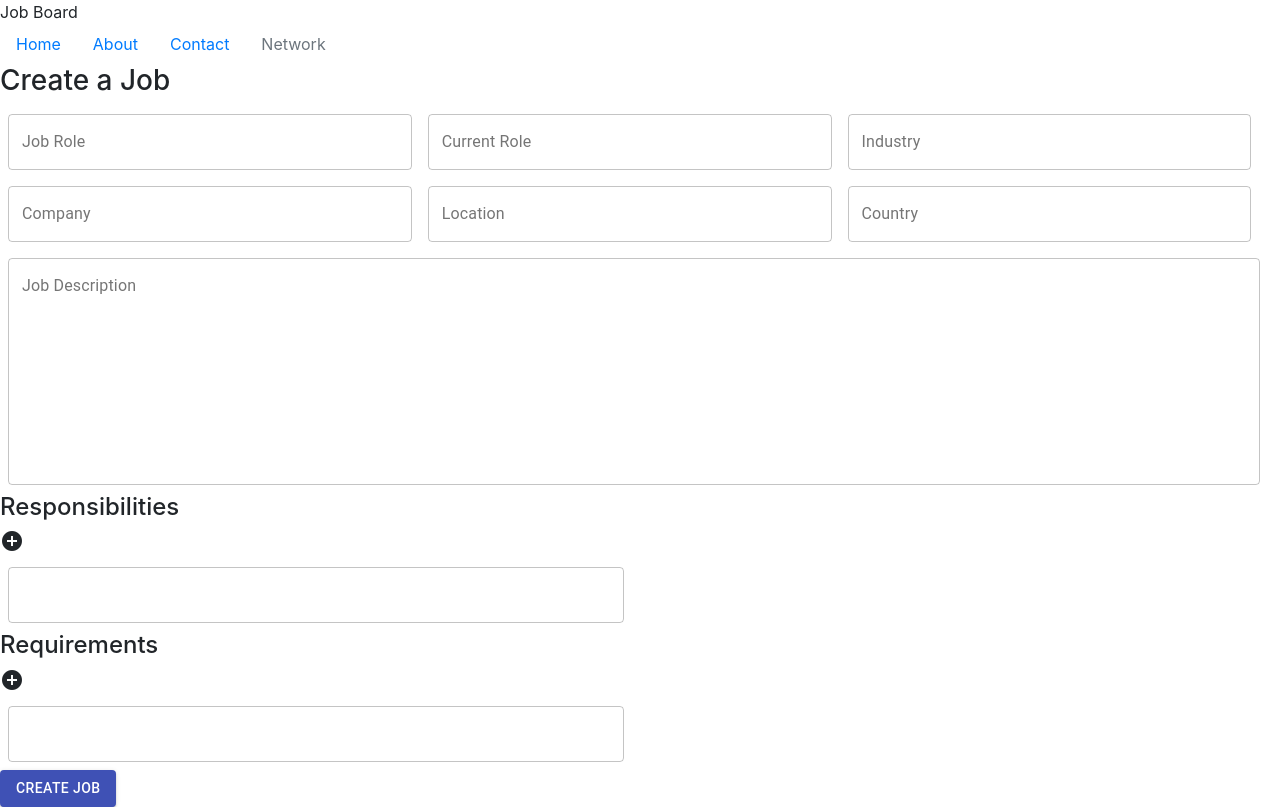
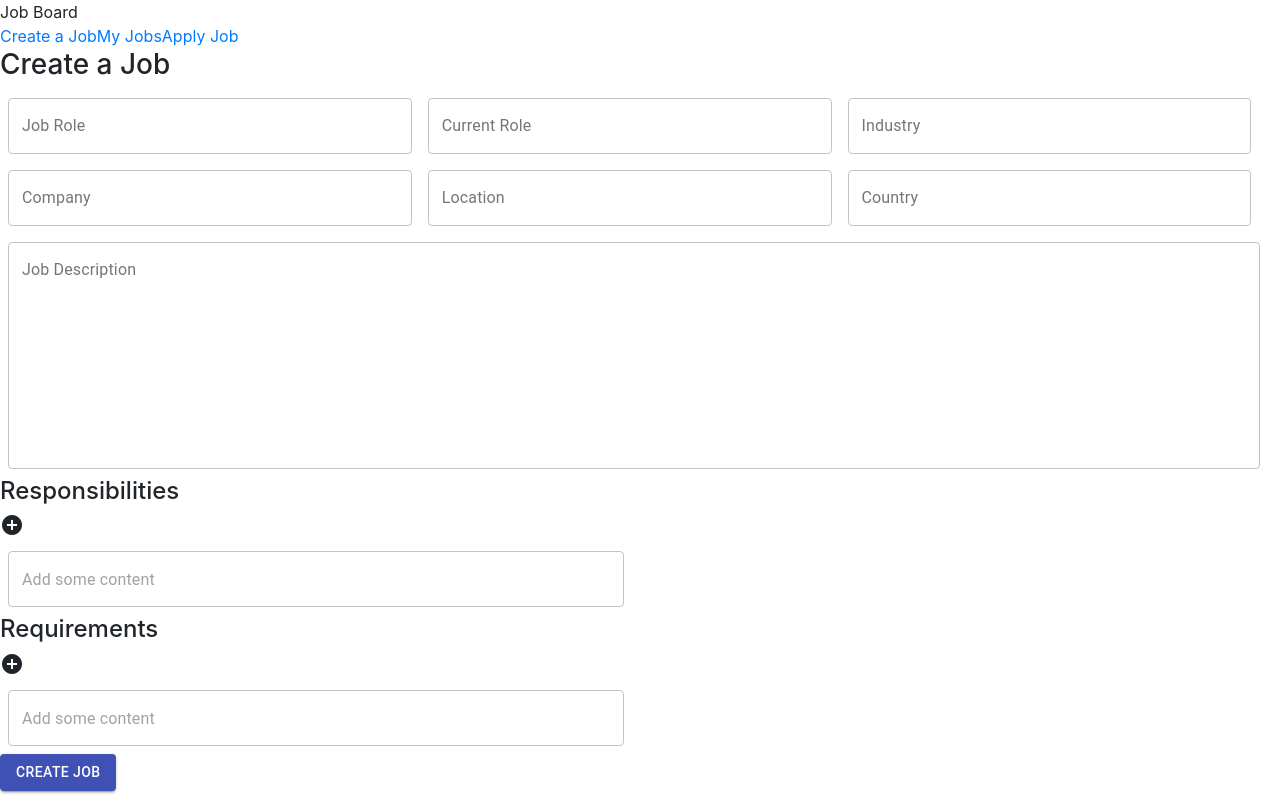
Before and after one commit to rajumn1712/React, a React app: page / in a window 1280 px wide. Built offline with nearby package versions, Linux system fonts and the light colour scheme.

Commit message:
job submit and form validations

```diff
--- a/src/Layout/header.css
+++ b/src/Layout/header.css
@@ -18,6 +18,7 @@
 }
 .Header a{
     color: white;
+    padding: 0.5rem 1rem;
     text-decoration: none;
 }
 .Font{
--- a/src/Layout/header.js
+++ b/src/Layout/header.js
@@ -1,6 +1,6 @@
 import React, { Component } from 'react';
 import { Nav } from 'react-bootstrap';
-// import { Link } from 'react-router-dom';
+import { Link } from 'react-router-dom';
 import classes from './header.css';
 // import logo from '../logo.svg';
 
@@ -14,8 +14,11 @@ class HeaderComponent extends Component {
               Job Board</div>
           <div>
             <Nav className="d-flex pull-right">
-              <Nav.Item>
-                <Nav.Link href="/home">Home</Nav.Link>
+              <Link to="/jobpost">Create a Job</Link>
+              <Link to="/myjobs">My Jobs</Link>
+              <Link to="/applyjob">Apply Job</Link>
+              {/* <Nav.Item>
+                <Nav.Link to="/jobpost">Create a Job</Nav.Link>
               </Nav.Item>
               <Nav.Item>
                 <Nav.Link eventKey="link-1">About</Nav.Link>
@@ -27,7 +30,7 @@ class HeaderComponent extends Component {
                 <Nav.Link eventKey="disabled" disabled>
                   Network
     </Nav.Link>
-              </Nav.Item>
+              </Nav.Item> */}
             </Nav>
           </div>
         </header>
--- a/src/containers/PostJobs/PostJob.css
+++ b/src/containers/PostJobs/PostJob.css
@@ -11,7 +11,8 @@
     color: #225fa1;
   }
   .Buttoncolor{
-    background-color: #225fa1;
+    margin: 30px;
+    outline: none;
   }
   .Right{
       text-align: right;
--- a/src/containers/PostJobs/PostJob.js
+++ b/src/containers/PostJobs/PostJob.js
@@ -5,6 +5,8 @@ import Responsibilities from './Responsibilities';
 import { Button } from '@material-ui/core';
 import styles from './PostJob.css';
 import Requirements from './Requirements';
+import axios from '../../axios-app';
+import CircularIndeterminate from '../../Common/loader';
 
 const useStyles = makeStyles((theme) => ({
     root: {
@@ -19,6 +21,9 @@ const useStyles = makeStyles((theme) => ({
         '& .responsible': {
             margin: theme.spacing(1),
             width: '61ch'
+        },
+        '& .MuiFormHelperText-contained':{
+            color:'red'
         }
     },
 }));
@@ -47,6 +52,11 @@ export default function PostAJob() {
         ]
     });
 
+    const [errors,setErrors] = useState('');
+    const [error,setError] = useState({});
+    const [loader,setLoader] = useState(false);
+
+
     const allFields = {...fields};
     const records = [...addState.responsibilities];
     const requireRecords = [...addRequire.requirements];
@@ -72,6 +82,23 @@ export default function PostAJob() {
        setFields(user);
     }
 
+    const handleValidation = ()=>{
+        const fields = {...allFields};
+        const error1 = {...error};
+        let validate = false;
+        let errors = '';
+        for(let key in fields){
+            if(!fields[key]){
+                validate = true;
+                errors = 'is required';
+                error1['error'] = 'error'
+                setError(error1)
+            }
+        }
+        setErrors(errors);
+        return validate;
+    }
+
     const handleOtherChange = (event) =>{
         const checks = document.querySelectorAll('#outlined-responsibility');
         const indx = Array.from(checks).indexOf(event.target);
@@ -85,34 +112,64 @@ export default function PostAJob() {
         const checks = document.querySelectorAll('#outlined-requirements');
         const indx = Array.from(checks).indexOf(event.target);
         const input = event.target;
-        const response = [...addState.responsibilities];
+        const response = [...addRequire.requirements];
         response[indx][input.name] = input.value;
-        setAddState({requirements:response});
+        setRequire({requirements:response});
+    }
+
+    const handleSubmit= (event)=>{
+        event.preventDefault();
+        const finalObject = {...fields,...addState,...addRequire};
+        if(handleValidation()){
+            return
+        }else{
+            setLoader(true);
+            axios.post('createjobs.json',finalObject)
+            .then(response =>{
+                setFields({JobTitle:'',
+                CurrentRole:'',
+                Industry:'',
+                Company:'',
+                Location:'',
+                Country:'',
+                Description:''})
+                setAddState({responsibilities:[{ Description: '' }]})
+                setRequire({requirements:[{ Description: '' }]})
+                setLoader(false);
+            })
+        }
     }
 
     return (
         <Fragment>
-            <form className={classes.root} noValidate autoComplete="off">
+            {loader ? <CircularIndeterminate /> : null}
+            <form className={classes.root} autoComplete="off" onSubmit={handleSubmit}>
                 <div><h3>Create a Job</h3></div>
                 <div>
-                    <TextField className="textfields" id="outlined-role" label="Job Role" type="role" variant="outlined" name="JobTitle" value={allFields.JobTitle} onChange={handleChange}/>
-                    <TextField className="textfields" id="outlined-current" label="Current Role" type="current" variant="outlined" name="CurrentRole" value={allFields.CurrentRole} onChange={handleChange}/>
-                    <TextField className="textfields" id="outlined-industry" label="Industry" type="industry" variant="outlined" name="Industry" value={allFields.Industry} onChange={handleChange}/>
-                    <TextField className="textfields" id="outlined-company" label="Company" type="company" variant="outlined" name="Company" value={allFields.Company} onChange={handleChange}/>
-                    <TextField className="textfields" id="outlined-location" label="Location" type="location" variant="outlined" name="Location" value={allFields.Location} onChange={handleChange}/>
-                    <TextField className="textfields" id="outlined-country" label="Country" type="country" variant="outlined" name="Country" value={allFields.Country} onChange={handleChange}/>
+                    <TextField className="textfields" id="outlined-role" label="Job Role" type="role" variant="outlined" name="JobTitle" helperText={errors} value={allFields.JobTitle} onChange={handleChange}/>
+                    <TextField className="textfields" id="outlined-current" label="Current Role" type="current" variant="outlined" name="CurrentRole" helperText={errors} value={allFields.CurrentRole} onChange={handleChange}/>
+                    <TextField className="textfields" id="outlined-industry" label="Industry" type="industry" variant="outlined" name="Industry" helperText={errors} value={allFields.Industry} onChange={handleChange}/>
+                    <TextField className="textfields" id="outlined-company" label="Company" type="company" variant="outlined" name="Company" helperText={errors} value={allFields.Company} onChange={handleChange}/>
+                    <TextField className="textfields" id="outlined-location" label="Location" type="location" variant="outlined" name="Location" helperText={errors} value={allFields.Location} onChange={handleChange}/>
+                    <TextField className="textfields" id="outlined-error-country" label="Country" type="country" variant="outlined" helperText={errors} name="Country" value={allFields.Country} onChange={handleChange}/>
                 </div>
                 <div>
-                    <TextField className="textarea" id="outlined-description" label="Job Description" rows={10} type="description" multiline variant="outlined" name="Description" value={allFields.Description} onChange={handleChange}/>
+                    <TextField className="textarea" id="outlined-description" label="Job Description" rows={10} type="description" helperText={errors} multiline variant="outlined" name="Description" value={allFields.Description} onChange={handleChange}/>
                 </div>
                 <Responsibilities records={records} responsible='responsible' clicked={handleAddResponsibles} changed={handleOtherChange}/>
                 <Requirements records={requireRecords} responsible='responsible' clicked={handleAddRequirements} changed={handlerequirementChange}/>
+                <div className={styles.Right}>
+                <Button variant="contained" color="primary" type="submit">Create Job</Button>
+            </div>
             </form>
-            <div className={styles.Right}>
-                <Button variant="contained" color="primary">Create Job</Button>
-            </div>
         </Fragment>
     );
 }
 
 // http://careers.whatastory.agency/front-end-developer-30540/?utm_source=neuvoo
+// git init
+// git add
+// git commit -m message
+// git branch -M main
+// git remote add origin url
+// git push -u origin main
--- a/src/containers/PostJobs/Requirements.js
+++ b/src/containers/PostJobs/Requirements.js
@@ -14,7 +14,9 @@ const Requirements = (props) => {
                 </div>
             <div>
                 {props.records.map((record, index) => {
-                    return <TextField key={index} className={props.responsible} id="outlined-requirements" type="responsibility" variant="outlined" name={record.Description} value={record.Description} />
+                    return <TextField key={index} className={props.responsible}
+                    id="outlined-requirements" placeholder="Add some content" type="responsibility"
+                    variant="outlined" name="Description" value={record.Description} onChange={props.changed}/>
                 })}
             </div>
         </Fragment>
--- a/src/containers/PostJobs/Responsibilities.js
+++ b/src/containers/PostJobs/Responsibilities.js
@@ -14,7 +14,10 @@ const Responsibilities = (props) => {
                 </div>
             <div>
                 {props.records.map((record, index) => {
-                    return <TextField key={index} className={props.responsible} id="outlined-responsibility" type="responsibility" variant="outlined" name="Description" value={record.Description} onChange={props.changed}/>
+                    return <TextField key={index} className={props.responsible}
+                    id="outlined-responsibility" type="responsibility" variant="outlined"
+                    placeholder="Add some content" name="Description"
+                    value={record.Description} onChange={props.changed}/>
                 })}
             </div>
         </Fragment>
```
